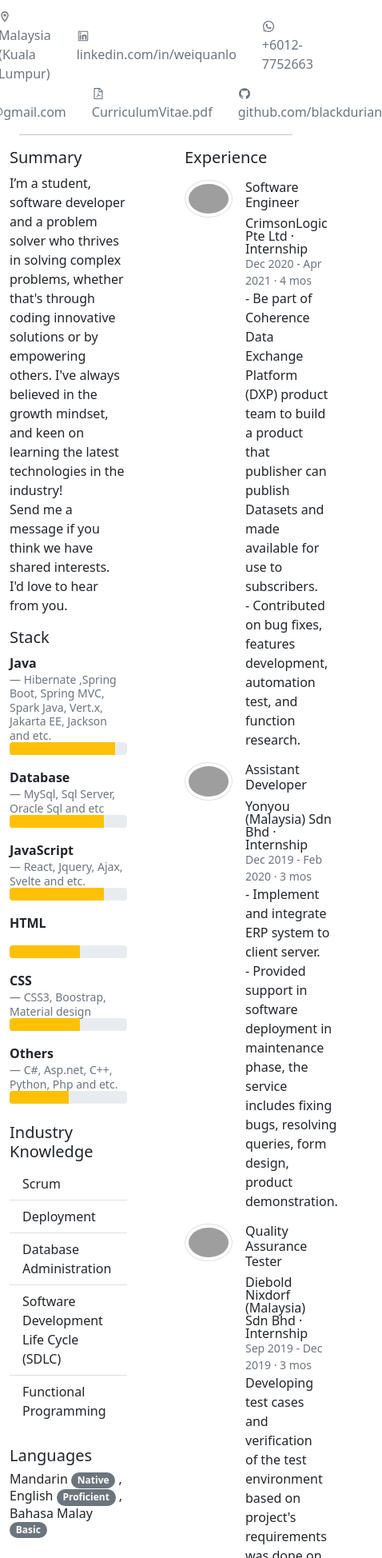
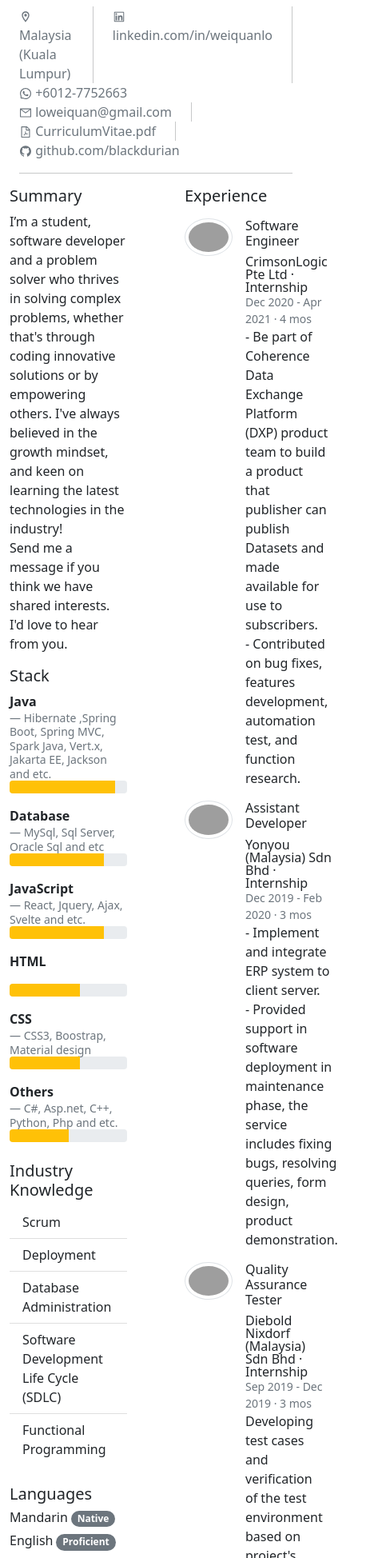
Before and after one commit to blackdurian/my-resume, a React (Create React App) app: page / in a window 390 px wide. Shown: the part 52-2000 px from the top of the page at 80% size, 478 px wide, since content can reach past the window. Built offline with nearby package versions, Linux system fonts and the light colour scheme; grey boxes are pictures that could not be loaded.

Commit message:
added responsive css classes

```diff
--- a/src/components/Header.js
+++ b/src/components/Header.js
@@ -1,4 +1,4 @@
-import { Stack, Container } from "react-bootstrap";
+
 import {
   AiOutlineLinkedin,
   AiOutlineGithub,
@@ -10,29 +10,34 @@ import { MdOutlineLocationOn } from "react-icons/md";
 
 export const Header = () => {
   return (
-    <Container>
+    <div class="container">
+      <div class="row">
         <h3 className="d-flex justify-content-center">Wei Quan Lo</h3>
-      <Stack
-        direction="horizontal"
-        className="d-flex justify-content-center "
-        gap={3}
-      >
-        <div className="text-secondary">
+      </div>
+
+      <div class="row d-flex justify-content-md-center">
+        <div class="col col-md-auto col-sm-12 d-flex">
+          <div className="text-secondary pe-4">
             <MdOutlineLocationOn /> Malaysia (Kuala Lumpur)
           </div>
-        <div className="vr" />
+          <div className="vr d-flex" />
+        </div>
+        <div class="col col-md-auto col-sm-6 d-flex">
           <div>
             <a
-            className="text-decoration-none text-secondary"
+              className="text-decoration-none text-secondary pe-4"
               href="https://www.linkedin.com/in/weiquanlo/"
               title="Linkedin"
               target="_blank"
               rel="noopener noreferrer"
             >
+              {" "}
               <AiOutlineLinkedin /> linkedin.com/in/weiquanlo
             </a>
           </div>
-        <div className="vr" />
+          <div className="vr d-flex" />
+        </div>
+        <div class="col col-md-auto col-sm-6 d-flex">
           <div>
             <a
               className="text-decoration-none text-secondary"
@@ -44,15 +49,14 @@ export const Header = () => {
               <AiOutlineWhatsApp /> +6012-7752663
             </a>
           </div>
-      </Stack>
-      <Stack
-        direction="horizontal"
-        className="d-flex justify-content-center "
-        gap={3}
-      >
+        </div>
+      </div>
+
+      <div class="row d-flex justify-content-md-center">
+        <div class="col col-md-auto col-sm-6  d-flex">
           <div>
             <a
-            className="text-decoration-none text-secondary"
+              className="text-decoration-none text-secondary pe-4"
               href="mailto:loweiquan@gmail.com"
               title="Email"
               target="_blank"
@@ -61,10 +65,12 @@ export const Header = () => {
               <AiOutlineMail /> loweiquan@gmail.com
             </a>
           </div>
-        <div className="vr" />
+          <div className="vr d-flex" />
+        </div>
+        <div class="col col-md-auto col-sm-6 d-flex">
           <div>
             <a
-            className="text-decoration-none text-secondary"
+              className="text-decoration-none text-secondary pe-4"
               href="https://github.com/blackdurian"
               title="Curriculum Vitae"
               target="_blank"
@@ -73,10 +79,12 @@ export const Header = () => {
               <AiOutlineFilePdf /> CurriculumVitae.pdf
             </a>
           </div>
-        <div className="vr" />
+          <div className="vr d-flex" />
+        </div>
+        <div class="col col-md-auto col-sm-6 d-flex">
           <div>
             <a
-            className="text-decoration-none text-secondary"
+              className="text-decoration-none text-secondary "
               href="https://github.com/blackdurian"
               title="Github"
               target="_blank"
@@ -85,8 +93,9 @@ export const Header = () => {
               <AiOutlineGithub /> github.com/blackdurian
             </a>
           </div>
-      </Stack>
+        </div>
+      </div>
       <hr />
-    </Container>
+    </div>
   );
 };
--- a/src/components/Languages.js
+++ b/src/components/Languages.js
@@ -4,9 +4,24 @@ export const Languages = () => {
   return (
     <div className="mt-4">
       <h5>Languages</h5>
-      <div className="mt-2">
-        <h6>
-          Mandarin <Badge pill  bg="secondary">Native</Badge> ,  English <Badge pill  bg="secondary">Proficient</Badge> ,  Bahasa Malay <Badge pill  bg="secondary">Basic</Badge>
+      <div className="mt-2 d-flex row">
+        <h6 className="me-2 col-auto">
+          Mandarin
+          <Badge className="ms-1" pill bg="secondary">
+            Native
+          </Badge>
+        </h6>
+        <h6 className="me-2 col-auto">
+          English
+          <Badge className="ms-1" pill bg="secondary">
+            Proficient
+          </Badge>
+        </h6>
+        <h6 className="me-2 col-auto">
+          Bahasa Malay
+          <Badge className="ms-1" pill bg="secondary">
+            Basic
+          </Badge>
         </h6>
       </div>
     </div>
```
Lines whose indentation alone changed are shown as unchanged.
